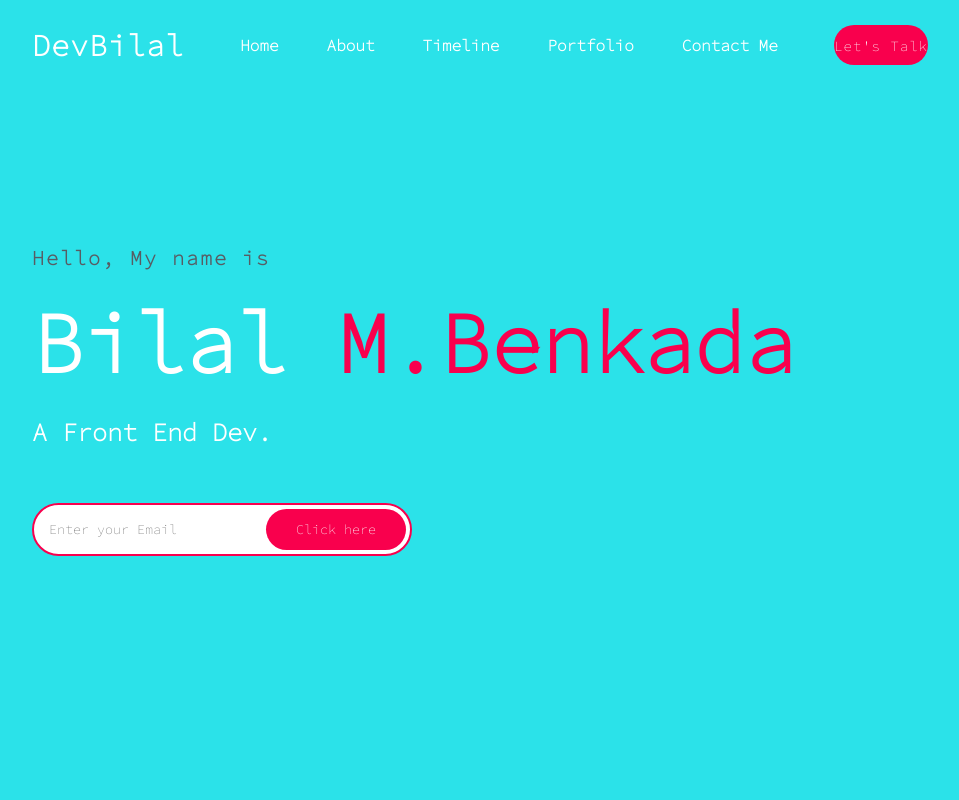
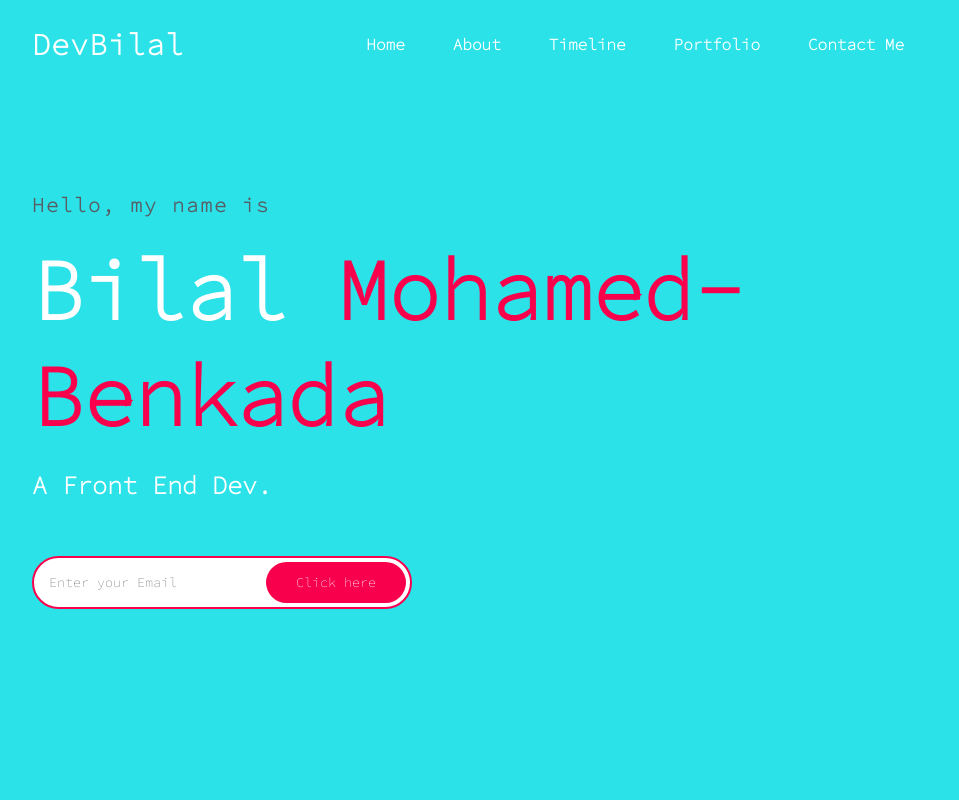
Before and after one commit to iDEaXANA/Portfolio, a plain HTML site: page index.html in a window 1280 px wide. Shown: the top 800 px of the page, without its empty margins (160-1119 px from the left). Drawn offline with nearby package versions, Linux system fonts and the light colour scheme.

Commit message:
Added to do list to the timeline. Fancy borders incoming. Minor text changes.

```diff
--- a/index.html
+++ b/index.html
@@ -24,6 +24,8 @@
         <a href="#" class="logo">DevBilal</a>
         <div class="bx bx-menu" id="menu-icon"></div>
 
+        <!-- <a href="#" class="h-btn"> Let's Talk</a> -->
+
         <ul class="navbar">
             <li><a href="#home">Home</a></li>
             <li><a href="#about">About</a></li>
@@ -31,14 +33,14 @@
             <li><a href="#portfolio">Portfolio</a></li>
             <li><a href="#contact">Contact Me</a></li>
         </ul>
-        <a href="#" class="h-btn"> Let's Talk</a>
+
     </header>
 
     <!-- Pre-Intro -->
     <section class="home" id="home">
         <div class="home-text">
-            <h4>Hello, My name is</h4>
-            <h1>Bilal <span>M.Benkada</span></h1>
+            <h4>Hello, my name is</h4>
+            <h1>Bilal <span>Mohamed-Benkada</span></h1>
             <h3>A Front End Dev.</h3>
             <div class="newsletter">
                 <form>
--- a/style.css
+++ b/style.css
@@ -88,7 +88,7 @@ header{
     cursor: pointer;
     display: none;
 }
-.h-btn{
+/*.h-btn{
     padding: 0 px;
     height: 40px;
     display: inline-block;
@@ -104,7 +104,7 @@ header{
 .h-btn:hover{
     transform: translateY(-5px);
 }
-
+*/
 .home{
     height: 100vh;
     width: 100%;
@@ -166,10 +166,10 @@ header.sticky{
 .sticky .navbar a::after{
     background: var(--text-color);
 }
-.sticky .h-btn{
+/*.sticky .h-btn{
     background: var(--text-color);
     color: #000
-}
+}*/
 
 .about{
     background: var(--second-bg-color);
```
Also changed, not shown: Timeline details.txt.
